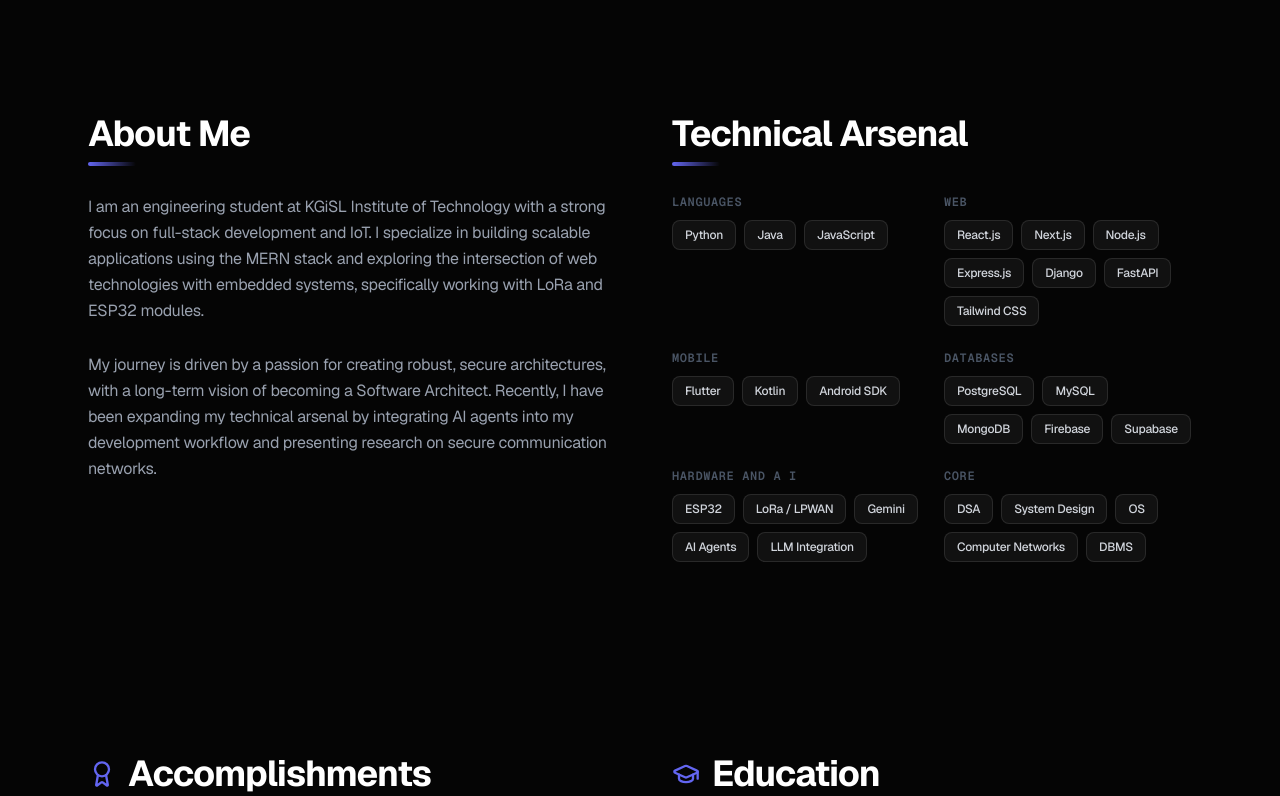
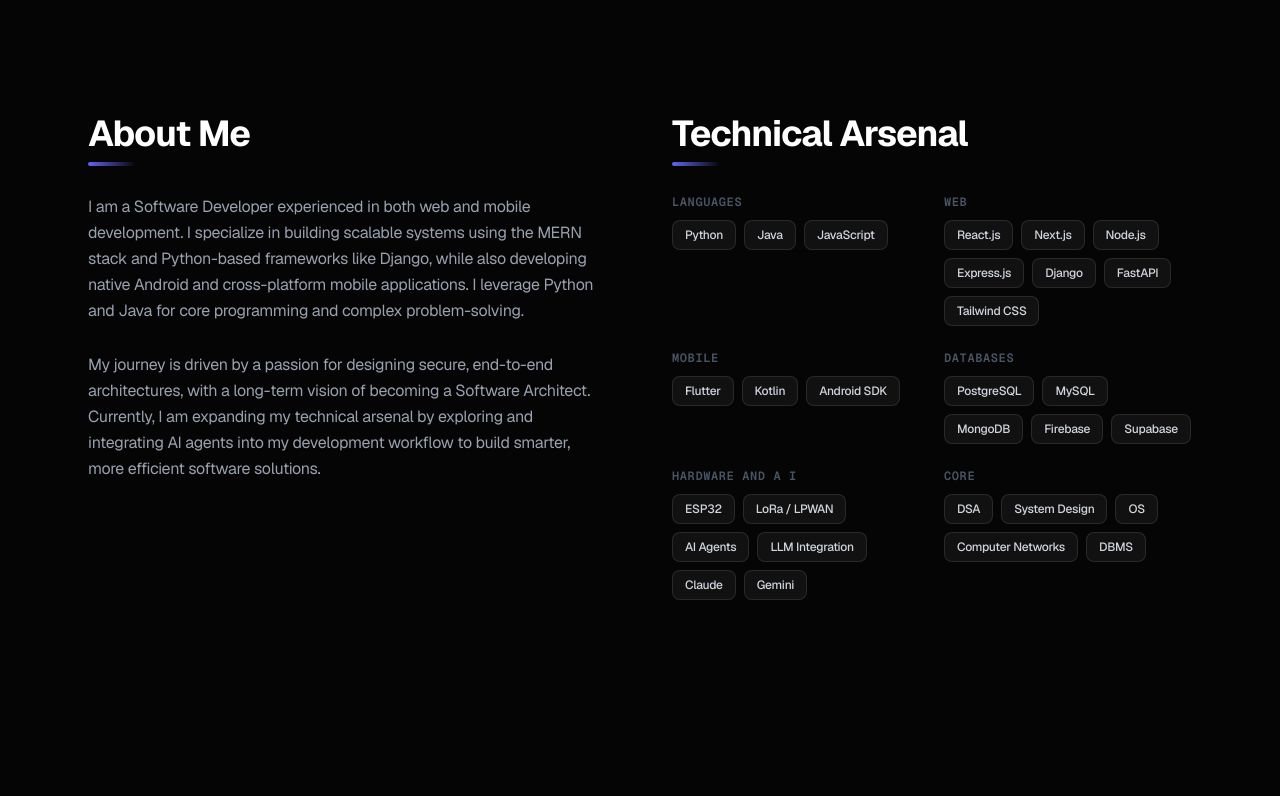
Before and after one commit to johnwesly08/dev-system-portfolio, a Next.js app in the folder client/: page / in a window 1280 px wide. Shown: the part 1198-1994 px from the top of the page. Built offline with nearby package versions, Linux system fonts and the light colour scheme.

Commit message:
Version 1.0.0 Completed

```diff
--- a/client/src/components/AboutAndSkills.tsx
+++ b/client/src/components/AboutAndSkills.tsx
@@ -1,7 +1,6 @@
 'use client';
-import React from 'react';
 import { motion } from 'framer-motion';
-import { PROFILE, SKILLS } from '@/constants';
+import { SKILLS } from '@/constants';
 
 export default function AboutAndSkills() {
   return (
@@ -19,17 +18,17 @@
             <h3 className="text-4xl font-bold text-gradient mb-2">About Me</h3>
             <div className="h-1 w-12 bg-gradient-to-r from-accent to-transparent rounded-full"></div>
           </div>
-          <p className="text-gray-400 leading-relaxed text-base font-light">
-            I am an engineering student at KGiSL Institute of Technology with a strong focus on
-            full-stack development and IoT. I specialize in building scalable applications using the
-            MERN stack and exploring the intersection of web technologies with embedded systems,
-            specifically working with LoRa and ESP32 modules.
+<p className="text-gray-400 leading-relaxed text-base font-light">
+            I am a Software Developer experienced in both web and mobile development. I specialize
+            in building scalable systems using the MERN stack and Python-based frameworks like Django,
+            while also developing native Android and cross-platform mobile applications. I leverage
+            Python and Java for core programming and complex problem-solving.
           </p>
           <p className="text-gray-400 leading-relaxed text-base font-light">
-            My journey is driven by a passion for creating robust, secure architectures, with a long-term
-            vision of becoming a Software Architect. Recently, I have been expanding my technical arsenal
-            by integrating AI agents into my development workflow and presenting research on secure
-            communication networks.
+            My journey is driven by a passion for designing secure, end-to-end architectures,
+            with a long-term vision of becoming a Software Architect. Currently, I am expanding
+            my technical arsenal by exploring and integrating AI agents into my development
+            workflow to build smarter, more efficient software solutions.
           </p>
         </motion.div>
 
--- a/client/src/components/Achievements.tsx
+++ b/client/src/components/Achievements.tsx
@@ -1,8 +1,7 @@
 'use client';
-import React from 'react';
 import { motion } from 'framer-motion';
-import { ACHIEVEMENTS, CERTIFICATIONS, EXPERIENCE, EDUCATION } from '@/constants';
-import { Award, GraduationCap, CheckCircle2, Briefcase } from 'lucide-react';
+import { ACHIEVEMENTS, CERTIFICATIONS, EDUCATION } from '@/constants';
+import { Award, GraduationCap, CheckCircle2 } from 'lucide-react';
 
 export default function Achievements() {
   return (
--- a/client/src/components/Hero.tsx
+++ b/client/src/components/Hero.tsx
@@ -1,5 +1,4 @@
 'use client';
-import React from 'react';
 import { motion } from 'framer-motion';
 import { PROFILE } from '@/constants';
 import { ArrowDownRight } from 'lucide-react';
--- a/client/src/constants/index.ts
+++ b/client/src/constants/index.ts
@@ -6,7 +6,7 @@
   linkedin: "https://www.linkedin.com/in/john-wesly-pd/",
   github: "https://github.com/johnwesly08/",
   phone: "+91 7092714600",
-  summary: "A software engineer specializing in the MERN stack, Java, and IoT architecture. Passionate about building scalable backend systems, secure hardware communications, and AI-integrated applications, with a proven track record in national hackathons and professional certifications from Google, IBM, and Meta.",
+  summary: "Architecting scalable web and mobile ecosystems with precision. I leverage the MERN stack, Django, and AI-driven workflows to build resilient, production-ready systems. Driven by a mastery of Python and Java, I transform complex engineering challenges into secure, high-performance software architectures.",
 };
 
 export const SKILLS = {
@@ -14,7 +14,7 @@
   web: ["React.js", "Next.js", "Node.js", "Express.js", "Django", "FastAPI", "Tailwind CSS"],
   mobile: ["Flutter", "Kotlin", "Android SDK"],
   databases: ["PostgreSQL", "MySQL", "MongoDB", "Firebase", "Supabase"],
-  hardwareAndAI: ["ESP32", "LoRa / LPWAN", "Gemini", "AI Agents", "LLM Integration"],
+  hardwareAndAI: ["ESP32", "LoRa / LPWAN", "AI Agents", "LLM Integration", "Claude", "Gemini"],
   core: ["DSA", "System Design", "OS", "Computer Networks", "DBMS"],
 };
 
@@ -23,7 +23,7 @@
     title: "Career Compass",
     description: "An AI-powered recruitment and career intelligence platform that analyzes resumes and user skills to provide personalized career recommendations and matching scores. Built to reduce manual screening effort for institutions.",
     tech: ["Next.js", "TypeScript", "Node.js", "Express.js", "LLM Integration"],
-    link: "https://github.com/johnwesly08/",
+    link: "https://github.com/johnwesly08/Career-Compass",
     demo: "#",
     win: "Automated resume processing and skill-gap analysis for data-driven hiring."
   },
@@ -31,7 +31,7 @@
     title: "Convo",
     description: "A real-time messaging Android application featuring secure authentication, live chat synchronization, and push notifications using MVVM architecture for reliable message delivery.",
     tech: ["Kotlin", "Firebase", "Firestore", "FCM", "MVVM"],
-    link: "https://github.com/johnwesly08/",
+    link: "https://github.com/johnwesly08/Convo.git",
     demo: "#",
     win: "Implemented efficient real-time state management with StateFlow."
   },
@@ -39,7 +39,7 @@
     title: "Pedals",
     description: "A smart campus bicycle rental and mobility management platform with OTP-based authentication and real-time stand tracking. Designed for high-concurrency student use.",
     tech: ["Flutter", "Firebase", "Supabase", "GetX", "REST APIs"],
-    link: "https://github.com/johnwesly08/",
+    link: "https://github.com/johnwesly08/Pedals.git",
     demo: "#",
     win: "Scalable deployment planned for 200+ students across multiple campus stands."
   },
@@ -47,7 +47,7 @@
     title: "Multi Cart",
     description: "A multi-tenant e-commerce platform enabling independent vendors to manage their own storefronts, products, and orders through a unified system with role-based access.",
     tech: ["React.js", "Node.js", "Express.js", "MongoDB", "Tailwind CSS"],
-    link: "https://github.com/johnwesly08/",
+    link: "https://github.com/johnwesly08/MultiCart.git",
     demo: "#",
     win: "Achieved complete data isolation for multiple concurrent vendor accounts."
   },
```
